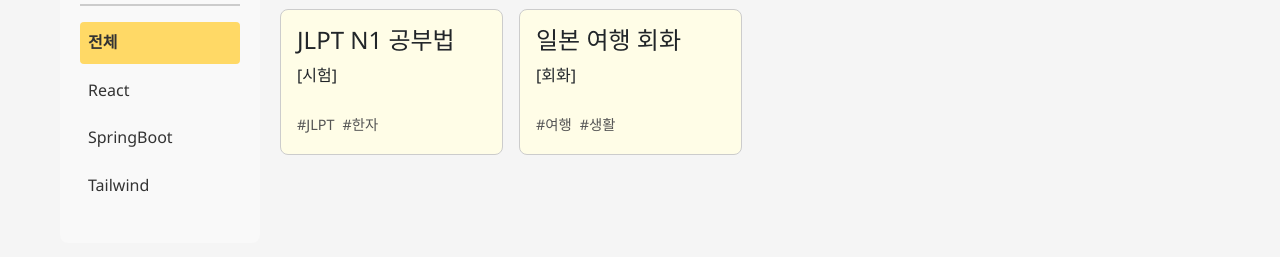
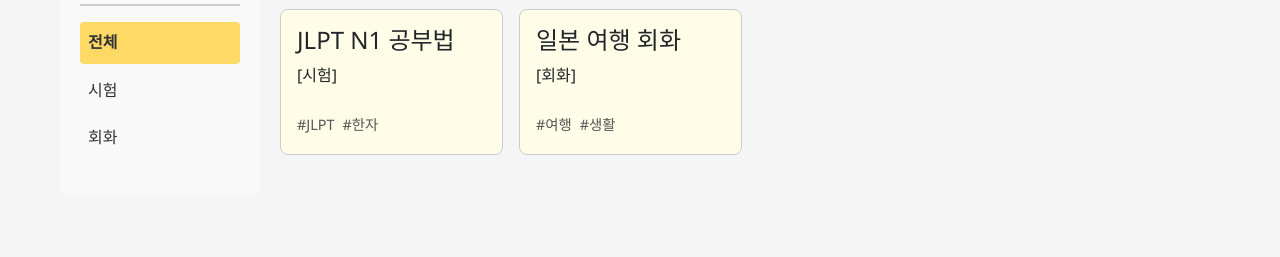
Before and after one commit to JINWON-getup/blog-frontend, a React app: page /japanese in a window 1280 px wide. Shown: the part 216-473 px from the top of the page. Built offline with nearby package versions, Linux system fonts and the light colour scheme; the HTML template or start-up script is replaced by a standard one.

Commit message:
dummy data-Modify

```diff
--- a/src/pages/section/culture-board-page.tsx
+++ b/src/pages/section/culture-board-page.tsx
@@ -1,7 +1,9 @@
 import Board from "../../components/board";
 // 중앙 데이터 파일에서 필요한 데이터를 가져옵니다.
-import { cultureBoardData, itCategories } from "../../data/_data";
+import { cultureBoardData, cultureCategories } from "../../data/_data";
 
 export default function CultureBoardPage() {
-    return <Board boardData={cultureBoardData} categories={itCategories} />;
+    return (
+        <Board boardData={cultureBoardData} categories={cultureCategories} />
+    );
 }
--- a/src/pages/section/japanese-board-page.tsx
+++ b/src/pages/section/japanese-board-page.tsx
@@ -1,7 +1,7 @@
 import Board from "../../components/board";
 // 중앙 데이터 파일에서 필요한 데이터를 가져옵니다.
-import { japaneseBoardData, itCategories } from "../../data/_data";
+import { japaneseBoardData, japaneseCategories } from "../../data/_data";
 
 export default function JapaneseBoardPage() {
-    return <Board boardData={japaneseBoardData} categories={itCategories} />;
+    return <Board boardData={japaneseBoardData} categories={japaneseCategories} />;
 }
```
